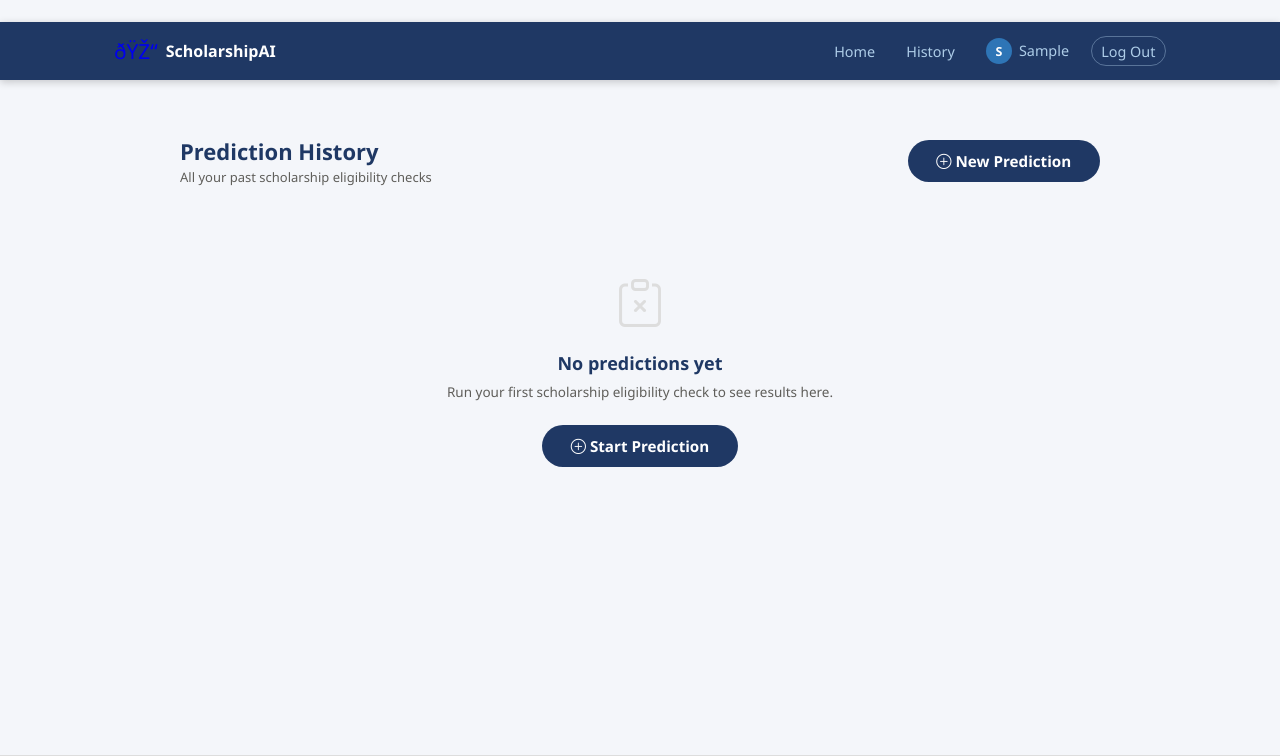
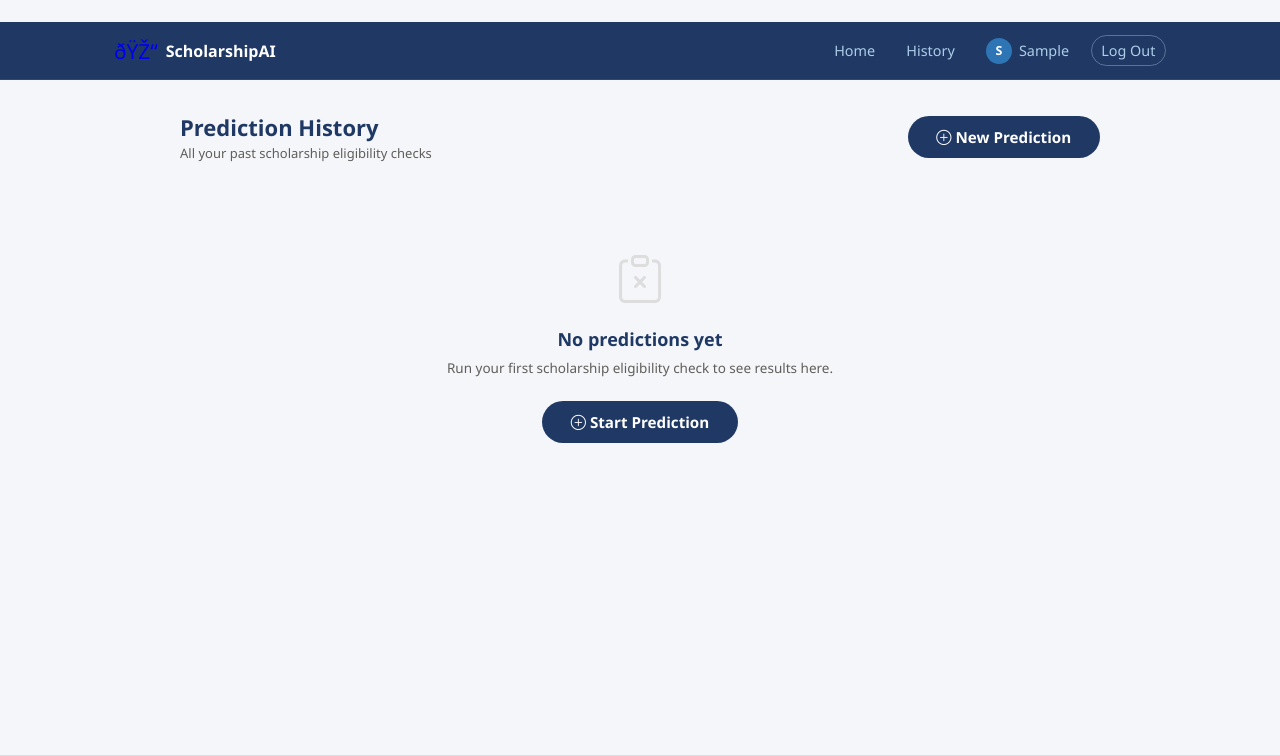
Before and after one commit to IsmailMunsir/scholarship_predictor, a Flask app: page /history in a window 1280 px wide. Shown: the top 756 px of the page. Run offline with Flask 3, Linux system fonts and the light colour scheme; a user stored in the database is signed in; data that the repository does not hold is empty.

Commit message:
Fix thin gap line below navbar
Co-Authored-By: Claude Sonnet 4.6 <noreply@anthropic.com>
Claude-Session: https://claude.ai/code/session_01XmQkrBgtM4V6aKx35cvwjz

```diff
--- a/static/css/style.css
+++ b/static/css/style.css
@@ -35,9 +35,7 @@ body {
   flex-direction: column;
 }
 
-main {
-  padding-top: 1.5rem;
-}
+main { display: block; margin: 0; padding: 0; }
 
 /* â”€â”€ Navbar â”€â”€â”€â”€â”€â”€â”€â”€â”€â”€â”€â”€â”€â”€â”€â”€â”€â”€â”€â”€â”€â”€â”€â”€â”€â”€â”€â”€â”€â”€â”€â”€â”€â”€â”€â”€ */
 .navbar {
@@ -46,7 +44,7 @@ main {
   position: sticky;
   top: 0;
   z-index: 100;
-  box-shadow: 0 2px 8px rgba(0, 0, 0, 0.2);
+  box-shadow: none;border-bottom: 1px solid rgba(255,255,255,0.08);
 }
 .nav-inner {
   max-width: 1100px;
@@ -181,11 +179,7 @@ main {
 }
 
 /* â”€â”€ Footer â”€â”€â”€â”€â”€â”€â”€â”€â”€â”€â”€â”€â”€â”€â”€â”€â”€â”€â”€â”€â”€â”€â”€â”€â”€â”€â”€â”€â”€â”€â”€â”€â”€â”€â”€â”€ */
-main {
-  display: block;
-  padding-top: 0;
-  margin-top: 0;
-}
+main { display: block; margin: 0; padding: 0; }
 
 .footer {
   margin-top: auto;
@@ -668,9 +662,7 @@ main {
   flex: 1;
 }
 
-main {
-  padding-top: 1.5rem;
-}
+main { display: block; margin: 0; padding: 0; }
 .card-top {
   display: flex;
   justify-content: space-between;
@@ -689,9 +681,7 @@ main {
   display: block;
 }
 
-main {
-  padding-top: 1.5rem;
-}
+main { display: block; margin: 0; padding: 0; }
 .prob-badge {
   font-size: 1.4rem;
   font-weight: 800;
@@ -786,9 +776,7 @@ main {
   margin-top: 0.6rem;
 }
 
-main {
-  padding-top: 1.5rem;
-}
+main { display: block; margin: 0; padding: 0; }
 .guide-body h4 {
   font-size: 0.88rem;
   font-weight: 700;
```
